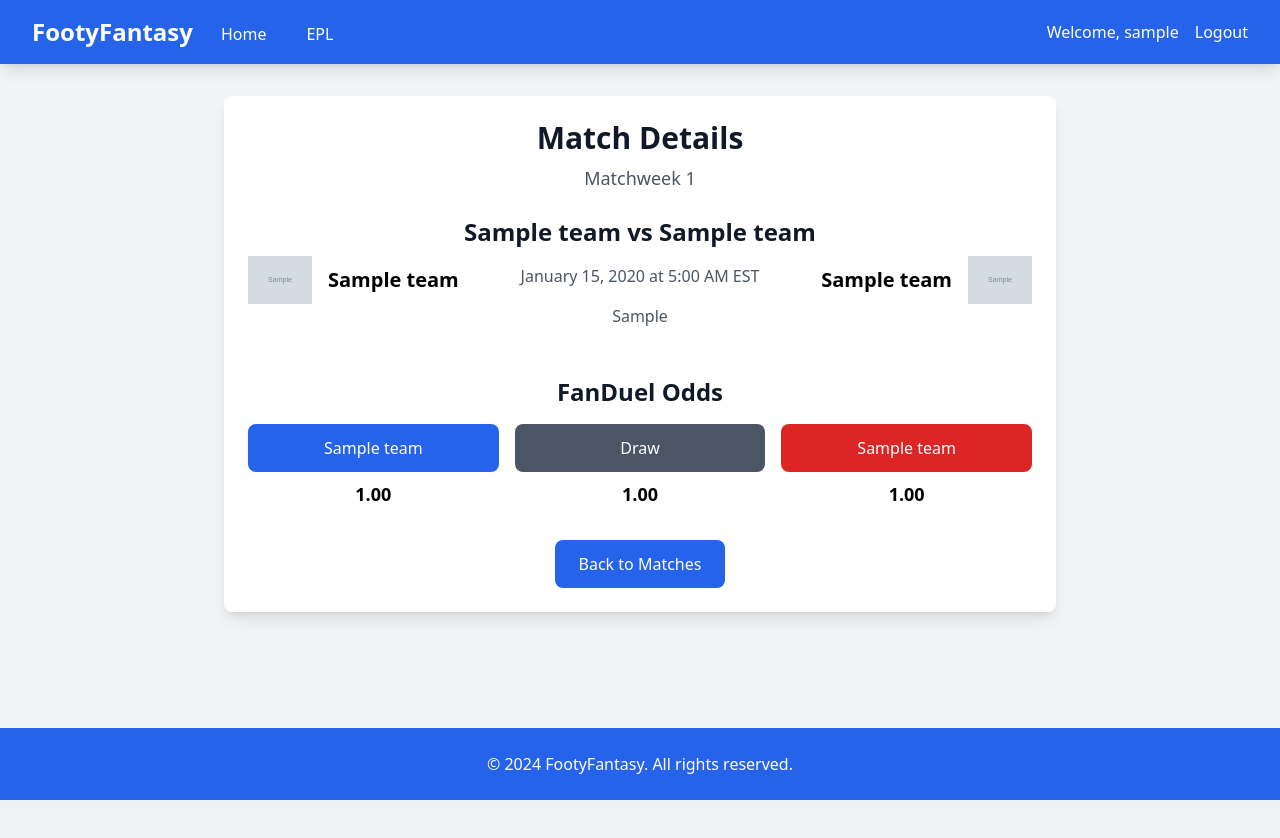
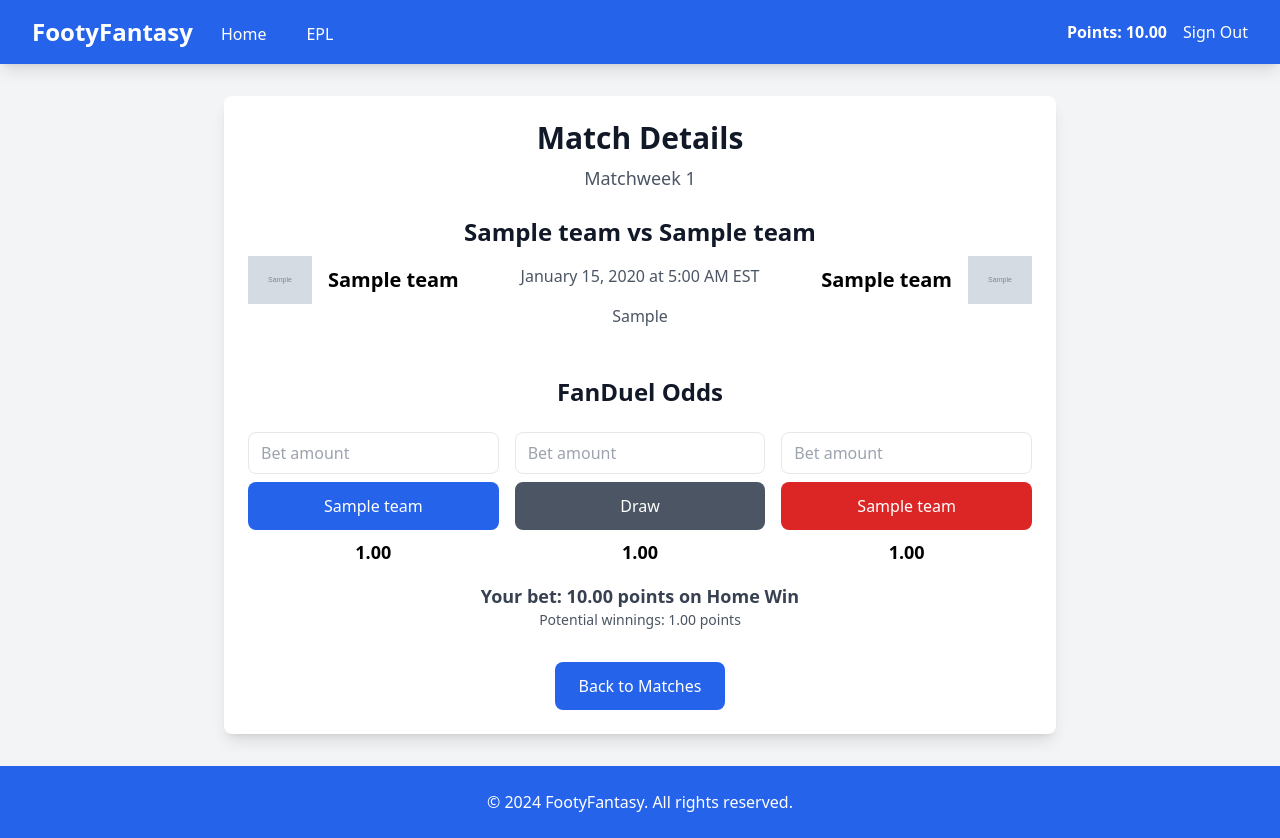
Before and after one commit to samork26/FootyBetz, a Django app: page /match/1/ in a window 1280 px wide. Before the commit the page ends 800 px from the top, so only its background shows below. Run offline with Django 5.2, Linux system fonts and the light colour scheme; a user stored in the database is signed in; tables that the repository leaves empty hold one stand-in row (values such as "Sample post"); grey boxes marked "Sample" are stand-in pictures; a database or web service that is not in the repository returns one stand-in record (values such as "Sample title"); data that the repository does not hold is empty; some libraries are stand-ins or nearby versions.

Commit message:
Currency implementation

```diff
--- a/app/templates/base.html
+++ b/app/templates/base.html
@@ -25,10 +25,15 @@
                 </div>
                 <div class="flex items-center">
                     {% if user.is_authenticated %}
-                        <span class="text-white mr-4">Welcome, {{ user.username }}</span>
-                        <a href="{% url 'logout' %}" class="text-white hover:text-blue-100">Logout</a>
+                        <div class="flex items-center space-x-4">
+                            <span class="text-white font-semibold">Points: {{ user.userpoints.points }}</span>
+                            <a href="{% url 'logout' %}" class="text-white hover:text-gray-300">Sign Out</a>
+                        </div>
                     {% else %}
-                        <a href="{% url 'login' %}" class="text-white hover:text-blue-100">Login</a>
+                        <div class="flex items-center space-x-4">
+                            <a href="{% url 'login' %}" class="text-white hover:text-gray-300">Sign In</a>
+                            <a href="{% url 'signup' %}" class="bg-blue-600 text-white px-4 py-2 rounded-lg hover:bg-blue-700">Sign Up</a>
+                        </div>
                     {% endif %}
                 </div>
             </div>
--- a/app/templates/match_details.html
+++ b/app/templates/match_details.html
@@ -53,24 +53,60 @@
                     <h2 class="text-2xl font-bold text-gray-900 mb-4 text-center">FanDuel Odds</h2>
                     <div class="grid grid-cols-3 gap-4">
                         <div class="text-center">
-                            <button class="w-full bg-blue-600 text-white py-3 rounded-lg hover:bg-blue-700 transition-colors">
+                            <form method="post" action="{% url 'match_details' match.id %}" class="space-y-2">
+                                {% csrf_token %}
+                                <input type="hidden" name="bet_type" value="home_win">
+                                <input type="number" name="amount" placeholder="Bet amount" min="0.01" step="0.01" max="{{ user_points.points }}"
+                                       class="w-full px-3 py-2 border rounded-lg mb-2" required>
+                                <button type="submit" class="w-full bg-blue-600 text-white py-3 rounded-lg hover:bg-blue-700 transition-colors"
+                                        {% if match.status != 'scheduled' or user_bet %}disabled{% endif %}>
                                     {{ match.home_team.name }}
                                 </button>
                                 <p class="mt-2 text-lg font-semibold">{{ match.odds.home_win_odds }}</p>
+                            </form>
                         </div>
                         <div class="text-center">
-                            <button class="w-full bg-gray-600 text-white py-3 rounded-lg hover:bg-gray-700 transition-colors">
+                            <form method="post" action="{% url 'match_details' match.id %}" class="space-y-2">
+                                {% csrf_token %}
+                                <input type="hidden" name="bet_type" value="draw">
+                                <input type="number" name="amount" placeholder="Bet amount" min="0.01" step="0.01" max="{{ user_points.points }}"
+                                       class="w-full px-3 py-2 border rounded-lg mb-2" required>
+                                <button type="submit" class="w-full bg-gray-600 text-white py-3 rounded-lg hover:bg-gray-700 transition-colors"
+                                        {% if match.status != 'scheduled' or user_bet %}disabled{% endif %}>
                                     Draw
                                 </button>
                                 <p class="mt-2 text-lg font-semibold">{{ match.odds.draw_odds }}</p>
+                            </form>
                         </div>
                         <div class="text-center">
-                            <button class="w-full bg-red-600 text-white py-3 rounded-lg hover:bg-red-700 transition-colors">
+                            <form method="post" action="{% url 'match_details' match.id %}" class="space-y-2">
+                                {% csrf_token %}
+                                <input type="hidden" name="bet_type" value="away_win">
+                                <input type="number" name="amount" placeholder="Bet amount" min="0.01" step="0.01" max="{{ user_points.points }}"
+                                       class="w-full px-3 py-2 border rounded-lg mb-2" required>
+                                <button type="submit" class="w-full bg-red-600 text-white py-3 rounded-lg hover:bg-red-700 transition-colors"
+                                        {% if match.status != 'scheduled' or user_bet %}disabled{% endif %}>
                                     {{ match.away_team.name }}
                                 </button>
                                 <p class="mt-2 text-lg font-semibold">{{ match.odds.away_win_odds }}</p>
+                            </form>
                         </div>
                     </div>
+                    {% if user_bet %}
+                        <div class="mt-4 text-center">
+                            <p class="text-lg font-semibold text-gray-700">
+                                Your bet: {{ user_bet.amount }} points on {{ user_bet.get_bet_type_display }}
+                            </p>
+                            <p class="text-sm text-gray-600">
+                                Potential winnings: {{ user_bet.potential_winnings }} points
+                            </p>
+                        </div>
+                    {% endif %}
+                    {% if match.status != 'scheduled' %}
+                        <div class="mt-4 text-center">
+                            <p class="text-red-600 font-semibold">Betting is closed for this match</p>
+                        </div>
+                    {% endif %}
                 </div>
             {% else %}
                 <div class="text-center mt-8">
--- a/app/views.py
+++ b/app/views.py
@@ -1,11 +1,11 @@
-from django.shortcuts import render, redirect
+from django.shortcuts import render, redirect, get_object_or_404
 from django.contrib.auth import authenticate, login
 from django.contrib import messages
 from django.contrib.auth.decorators import login_required
 from django.utils import timezone
 from django.utils.timezone import get_current_timezone
 from pytz import timezone as pytz_timezone
-from .models import Match, MatchOdds, LeagueTable, Team
+from .models import Match, MatchOdds, LeagueTable, Team, UserPoints, Bet
 from .services import FootballDataService
 import os
 from django.contrib.auth.forms import UserCreationForm
@@ -13,6 +13,9 @@ from django.http import JsonResponse
 from django.views.decorators.http import require_http_methods
 from django.contrib.auth import logout
 from django.urls import reverse
+from django.db import transaction
+from decimal import Decimal
+from decimal import InvalidOperation
 
 def home(request):
     if request.user.is_authenticated:
@@ -73,40 +76,87 @@ def logout_view(request):
     logout(request)
     return redirect('login')
 
+@login_required
 def match_details(request, match_id):
-    try:
-        match = Match.objects.get(id=match_id)
-        user_timezone = request.session.get('user_timezone', 'UTC')
+    match = get_object_or_404(Match, id=match_id)
 
-        # Get odds for this specific match
+    # Get or create user points
+    user_points, created = UserPoints.objects.get_or_create(user=request.user)
+
+    # Get user's bet for this match if it exists
+    user_bet = Bet.objects.filter(user=request.user, match=match).first()
+
+    # Handle betting POST request
+    if request.method == 'POST':
+        # Check if match has started
+        if match.status != 'scheduled':
+            messages.error(request, 'Betting is closed for this match.')
+            return redirect('match_details', match_id=match_id)
+
+        # Check if user already has a bet
+        if user_bet:
+            messages.error(request, 'You have already placed a bet on this match.')
+            return redirect('match_details', match_id=match_id)
+
+        bet_type = request.POST.get('bet_type')
+        try:
+            amount = Decimal(request.POST.get('amount', 0))
+        except (ValueError, TypeError, InvalidOperation):
+            messages.error(request, 'Invalid bet amount.')
+            return redirect('match_details', match_id=match_id)
+
+        # Validate bet amount
+        if amount <= 0:
+            messages.error(request, 'Bet amount must be greater than 0.')
+            return redirect('match_details', match_id=match_id)
+
+        if amount > user_points.points:
+            messages.error(request, 'You do not have enough points for this bet.')
+            return redirect('match_details', match_id=match_id)
+
+        # Calculate potential winnings before creating the bet
+        if bet_type == 'home_win':
+            potential_winnings = amount * match.odds.home_win_odds
+        elif bet_type == 'away_win':
+            potential_winnings = amount * match.odds.away_win_odds
+        else:  # draw
+            potential_winnings = amount * match.odds.draw_odds
+
+        # Create bet with calculated potential winnings
+        with transaction.atomic():
+            bet = Bet.objects.create(
+                user=request.user,
+                match=match,
+                bet_type=bet_type,
+                amount=amount,
+                potential_winnings=potential_winnings
+            )
+
+            # Deduct points from user
+            user_points.points -= amount
+            user_points.save()
+
+        messages.success(request, f'Bet placed successfully! Potential winnings: {bet.potential_winnings:.2f} points')
+        return redirect('match_details', match_id=match_id)
+
+    # Get odds for the match
+    if not match.odds:
         football_service = FootballDataService()
         odds_data = football_service.get_odds_for_match(match)
+        if odds_data:
+            match.odds = MatchOdds.objects.create(
+                match=match,
+                home_win_odds=odds_data['home_win_odds'],
+                away_win_odds=odds_data['away_win_odds'],
+                draw_odds=odds_data['draw_odds']
+            )
 
-        if odds_data:
-            # Update or create odds for this match
-            odds, created = MatchOdds.objects.update_or_create(
-                match=match,
-                defaults={
-                    'home_win_odds': odds_data.get('home_win_odds'),
-                    'draw_odds': odds_data.get('draw_odds'),
-                    'away_win_odds': odds_data.get('away_win_odds')
-                }
-            )
-        else:
-            odds = None
-
-        context = {
-            'match': match,
-            'user_timezone': user_timezone,
-            'odds': odds
-        }
-        return render(request, 'match_details.html', context)
-    except Match.DoesNotExist:
-        messages.error(request, 'Match not found.')
-        return redirect('epl')
-    except Exception as e:
-        messages.error(request, f'Error loading match details: {str(e)}')
-        return redirect('epl')
+    context = {
+        'match': match,
+        'user_points': user_points,
+        'user_bet': user_bet,
+    }
+    return render(request, 'match_details.html', context)
 
 def signup_view(request):
     if request.method == 'POST':
```
Also changed, not shown: app/models.py (+68 -0 lines), app/migrations/0007_userpoints_bet.py (added). Lines whose indentation alone changed are shown as unchanged.
